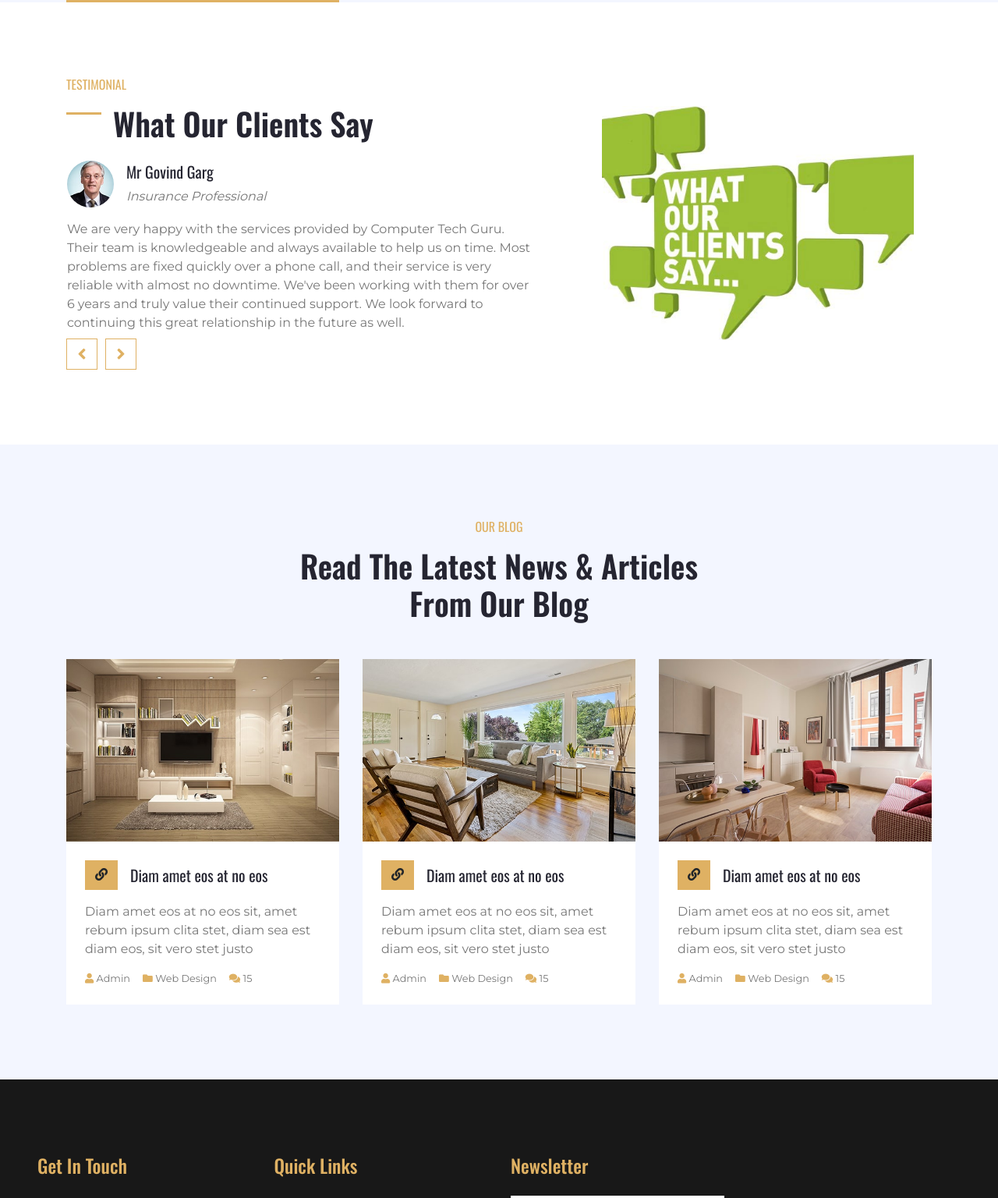
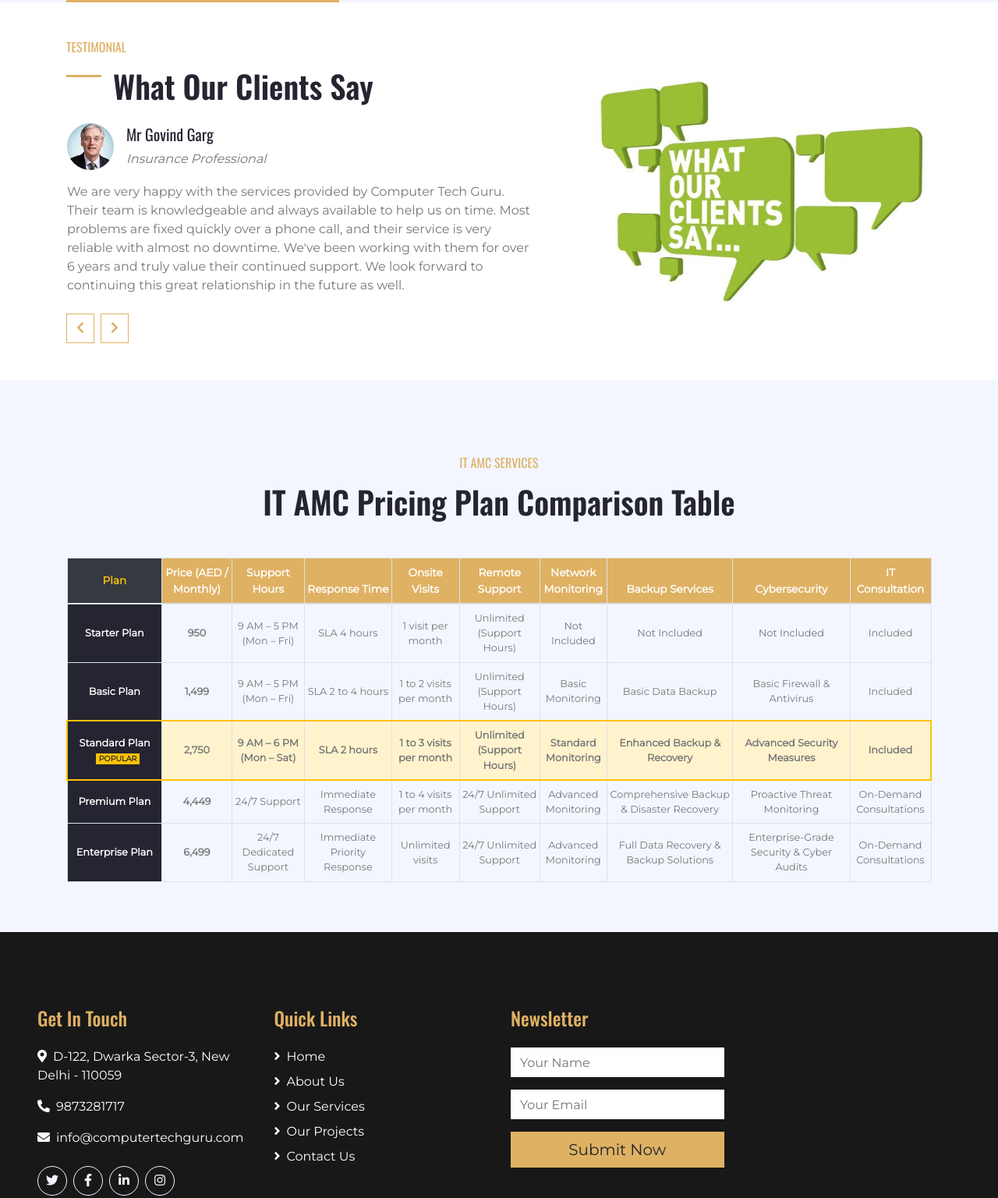
Before and after one commit to anujtanwar82/computertechguru.github.io, a plain HTML site: page index.html in a window 1280 px wide. Shown: the part 4406-5942 px from the top of the page at 78% size. Drawn offline with nearby package versions, Linux system fonts and the light colour scheme.

```diff
--- a/index.html
+++ b/index.html
@@ -26,6 +26,24 @@
 
     <!-- Customized Bootstrap Stylesheet -->
     <link href="css/style.css" rel="stylesheet">
+    <style>
+        .amc-pricing-table th, .amc-pricing-table td {
+            padding: 0.5rem 0.2rem; /* Reduced horizontal padding */
+            font-size: 0.8rem; /* Further reduced font size */
+            vertical-align: middle;
+            word-break: break-word; /* Allow words to break to prevent overflow */
+        }
+        .amc-pricing-table thead th {
+            font-size: 0.85rem;
+        }
+        .popular-plan {
+            background-color: #fff3cd;
+            border: 2px solid #ffc107;
+        }
+        .popular-plan th, .popular-plan td {
+            font-weight: bold;
+        }
+    </style>
 </head>
 
 <body>
@@ -486,11 +504,11 @@
     <!-- Testimonial Start -->
     <div class="container-fluid">
         <div class="container">
-            <div class="row">
+            <div class="row align-items-center">
                 <div class="col-md-7 py-5 pr-md-5">
-                    <h6 class="text-primary font-weight-normal text-uppercase mb-3 pt-5">Testimonial</h6>
+                    <h6 class="text-primary font-weight-normal text-uppercase mb-3">Testimonial</h6>
                     <h1 class="mb-4 section-title">What Our Clients Say</h1>
-                    <div class="owl-carousel testimonial-carousel position-relative pb-5 mb-md-5">
+                    <div class="owl-carousel testimonial-carousel-2 position-relative">
                         <div class="d-flex flex-column">
                             <div class="d-flex align-items-center mb-3">
                                 <img class="img-fluid rounded-circle" src="img/testimonial-1.jpg" style="width: 60px; height: 60px;" alt="">
@@ -512,11 +530,13 @@
                             <p class="m-0">We are very happy with the services provided by Computer Tech Guru. Their team is knowledgeable and always available to help us on time. Most problems are fixed quickly over a phone call, and their service is very reliable with almost no downtime. We've been working with them for over 6 years and truly value their continued support. We look forward to continuing this great relationship in the future as well.</p>
                         </div>
                     </div>
+                    <div class="d-flex mt-4">
+                        <a href="#" class="btn btn-outline-primary mr-2" id="testimonial-prev"><i class="fa fa-chevron-left"></i></a>
+                        <a href="#" class="btn btn-outline-primary" id="testimonial-next"><i class="fa fa-chevron-right"></i></a>
+                    </div>
                 </div>
                 <div class="col-md-5">
-                    <div class="d-flex flex-column align-items-center justify-content-center h-100 overflow-hidden">
-                        <img class="img-fluid" src="img/testimonial.jpg" alt="" style="width: 400px; height: 300px; object-fit: cover;">
-                    </div>
+                    <img class="img-fluid" src="img/testimonial.jpg" alt="">
                 </div>
             </div>
         </div>
@@ -524,71 +544,108 @@
     <!-- Testimonial End -->
 
 
-    <!-- Blog Start -->
+    <!-- Pricing Plans Start -->
     <div class="container-fluid bg-light pt-5">
         <div class="container py-5">
             <div class="row justify-content-center">
-                <div class="col-lg-6 col-md-8 col text-center mb-4">
-                    <h6 class="text-primary font-weight-normal text-uppercase mb-3">Our Blog</h6>
-                    <h1 class="mb-4">Read The Latest News & Articles From Our Blog</h1>
+                <div class="col-lg-8 col-md-10 col text-center mb-4">
+                    <h6 class="text-primary font-weight-normal text-uppercase mb-3">IT AMC Services</h6>
+                    <h1 class="mb-4">IT AMC Pricing Plan Comparison Table</h1>
                 </div>
             </div>
-            <div class="row pb-3">
-                <div class="col-md-4 mb-4">
-                    <div class="card border-0 mb-2">
-                        <img class="card-img-top" src="img/blog-1.jpg" alt="">
-                        <div class="card-body bg-white p-4">
-                            <div class="d-flex align-items-center mb-3">
-                                <a class="btn btn-primary" href=""><i class="fa fa-link"></i></a>
-                                <h5 class="m-0 ml-3 text-truncate">Diam amet eos at no eos</h5>
-                            </div>
-                            <p>Diam amet eos at no eos sit, amet rebum ipsum clita stet, diam sea est diam eos, sit vero stet justo</p>
-                            <div class="d-flex">
-                                <small class="mr-3"><i class="fa fa-user text-primary"></i> Admin</small>
-                                <small class="mr-3"><i class="fa fa-folder text-primary"></i> Web Design</small>
-                                <small class="mr-3"><i class="fa fa-comments text-primary"></i> 15</small>
-                            </div>
-                        </div>
-                    </div>
-                </div>
-                <div class="col-md-4 mb-4">
-                    <div class="card border-0 mb-2">
-                        <img class="card-img-top" src="img/blog-2.jpg" alt="">
-                        <div class="card-body bg-white p-4">
-                            <div class="d-flex align-items-center mb-3">
-                                <a class="btn btn-primary" href=""><i class="fa fa-link"></i></a>
-                                <h5 class="m-0 ml-3 text-truncate">Diam amet eos at no eos</h5>
-                            </div>
-                            <p>Diam amet eos at no eos sit, amet rebum ipsum clita stet, diam sea est diam eos, sit vero stet justo</p>
-                            <div class="d-flex">
-                                <small class="mr-3"><i class="fa fa-user text-primary"></i> Admin</small>
-                                <small class="mr-3"><i class="fa fa-folder text-primary"></i> Web Design</small>
-                                <small class="mr-3"><i class="fa fa-comments text-primary"></i> 15</small>
-                            </div>
-                        </div>
-                    </div>
-                </div>
-                <div class="col-md-4 mb-4">
-                    <div class="card border-0 mb-2">
-                        <img class="card-img-top" src="img/blog-3.jpg" alt="">
-                        <div class="card-body bg-white p-4">
-                            <div class="d-flex align-items-center mb-3">
-                                <a class="btn btn-primary" href=""><i class="fa fa-link"></i></a>
-                                <h5 class="m-0 ml-3 text-truncate">Diam amet eos at no eos</h5>
-                            </div>
-                            <p>Diam amet eos at no eos sit, amet rebum ipsum clita stet, diam sea est diam eos, sit vero stet justo</p>
-                            <div class="d-flex">
-                                <small class="mr-3"><i class="fa fa-user text-primary"></i> Admin</small>
-                                <small class="mr-3"><i class="fa fa-folder text-primary"></i> Web Design</small>
-                                <small class="mr-3"><i class="fa fa-comments text-primary"></i> 15</small>
-                            </div>
-                        </div>
-                    </div>
+            <div class="row">
+                <div class="col-12">
+                    <table class="table table-bordered text-center amc-pricing-table">
+                        <thead class="bg-primary text-white">
+                            <tr>
+                                <th class="align-middle" style="background-color: #343a40 !important; color: #ffc107 !important;">Plan</th>
+                                <th>Price (AED / Monthly)</th>
+                                <th>Support Hours</th>
+                                <th>Response Time</th>
+                                <th>Onsite Visits</th>
+                                <th>Remote Support</th>
+                                <th>Network Monitoring</th>
+                                <th>Backup Services</th>
+                                <th>Cybersecurity</th>
+                                <th>IT Consultation</th>
+                            </tr>
+                        </thead>
+                        <tbody>
+                            <!-- Starter Plan -->
+                            <tr>
+                                <th class="bg-secondary text-white align-middle">Starter Plan</th>
+                                <td class="font-weight-bold">950</td>
+                                <td>9 AM – 5 PM (Mon – Fri)</td>
+                                <td>SLA 4 hours</td>
+                                <td>1 visit per month</td>
+                                <td>Unlimited (Support Hours)</td>
+                                <td class="text-muted">Not Included</td>
+                                <td class="text-muted">Not Included</td>
+                                <td class="text-muted">Not Included</td>
+                                <td>Included</td>
+                            </tr>
+                            <!-- Basic Plan -->
+                            <tr>
+                                <th class="bg-secondary text-white align-middle">Basic Plan</th>
+                                <td class="font-weight-bold">1,499</td>
+                                <td>9 AM – 5 PM (Mon – Fri)</td>
+                                <td>SLA 2 to 4 hours</td>
+                                <td>1 to 2 visits per month</td>
+                                <td>Unlimited (Support Hours)</td>
+                                <td>Basic Monitoring</td>
+                                <td>Basic Data Backup</td>
+                                <td>Basic Firewall & Antivirus</td>
+                                <td>Included</td>
+                            </tr>
+                            <!-- Standard Plan -->
+                            <tr class="popular-plan">
+                                <th class="bg-secondary text-white align-middle">
+                                    Standard Plan
+                                    <span class="badge badge-warning ml-2">POPULAR</span>
+                                </th>
+                                <td class="font-weight-bold">2,750</td>
+                                <td>9 AM – 6 PM (Mon – Sat)</td>
+                                <td>SLA 2 hours</td>
+                                <td>1 to 3 visits per month</td>
+                                <td>Unlimited (Support Hours)</td>
+                                <td>Standard Monitoring</td>
+                                <td>Enhanced Backup & Recovery</td>
+                                <td>Advanced Security Measures</td>
+                                <td>Included</td>
+                            </tr>
+                            <!-- Premium Plan -->
+                            <tr>
+                                <th class="bg-secondary text-white align-middle">Premium Plan</th>
+                                <td class="font-weight-bold">4,449</td>
+                                <td>24/7 Support</td>
+                                <td>Immediate Response</td>
+                                <td>1 to 4 visits per month</td>
+                                <td>24/7 Unlimited Support</td>
+                                <td>Advanced Monitoring</td>
+                                <td>Comprehensive Backup & Disaster Recovery</td>
+                                <td>Proactive Threat Monitoring</td>
+                                <td>On-Demand Consultations</td>
+                            </tr>
+                            <!-- Enterprise Plan -->
+                            <tr>
+                                <th class="bg-secondary text-white align-middle">Enterprise Plan</th>
+                                <td class="font-weight-bold">6,499</td>
+                                <td>24/7 Dedicated Support</td>
+                                <td>Immediate Priority Response</td>
+                                <td>Unlimited visits</td>
+                                <td>24/7 Unlimited Support</td>
+                                <td>Advanced Monitoring</td>
+                                <td>Full Data Recovery & Backup Solutions</td>
+                                <td>Enterprise-Grade Security & Cyber Audits</td>
+                                <td>On-Demand Consultations</td>
+                            </tr>
+                        </tbody>
+                    </table>
                 </div>
             </div>
         </div>
     </div>
-    <!-- Blog End -->
+    <!-- Pricing Plans End -->
 
 
     <!-- Footer Start -->
--- a/js/main.js
+++ b/js/main.js
@@ -106,15 +106,29 @@
     // Testimonials carousel
     $(".testimonial-carousel").owlCarousel({
         autoplay: true,
-        smartSpeed: 1000,
-        items: 1,
+        smartSpeed: 1500,
+        dots: true,
+        loop: true,
+        items: 1
+    });
+
+    // Custom navigation for the second testimonial carousel
+    var testimonialCarousel2 = $(".testimonial-carousel-2").owlCarousel({
+        autoplay: true,
+        smartSpeed: 1500,
         dots: false,
         loop: true,
-        nav : true,
-        navText : [
-            '<i class="fa fa-angle-left" aria-hidden="true"></i>',
-            '<i class="fa fa-angle-right" aria-hidden="true"></i>'
-        ]
+        items: 1
+    });
+
+    $('#testimonial-next').click(function(e) {
+        e.preventDefault();
+        testimonialCarousel2.trigger('next.owl.carousel');
+    });
+
+    $('#testimonial-prev').click(function(e) {
+        e.preventDefault();
+        testimonialCarousel2.trigger('prev.owl.carousel');
     });
 
 })(jQuery);
```
